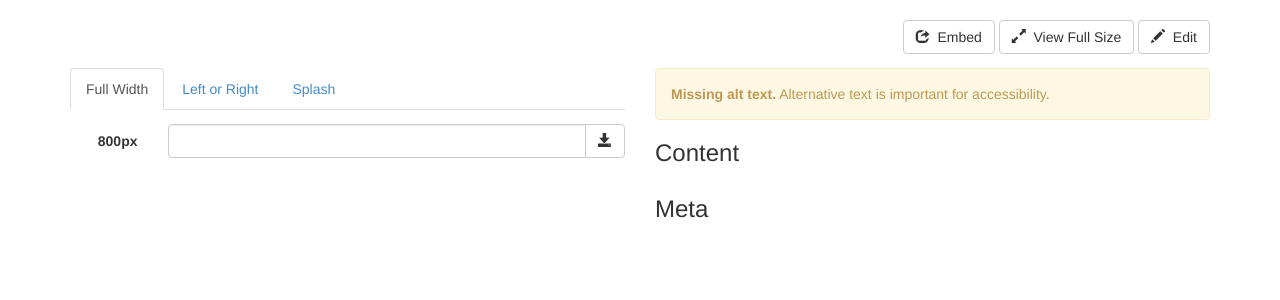
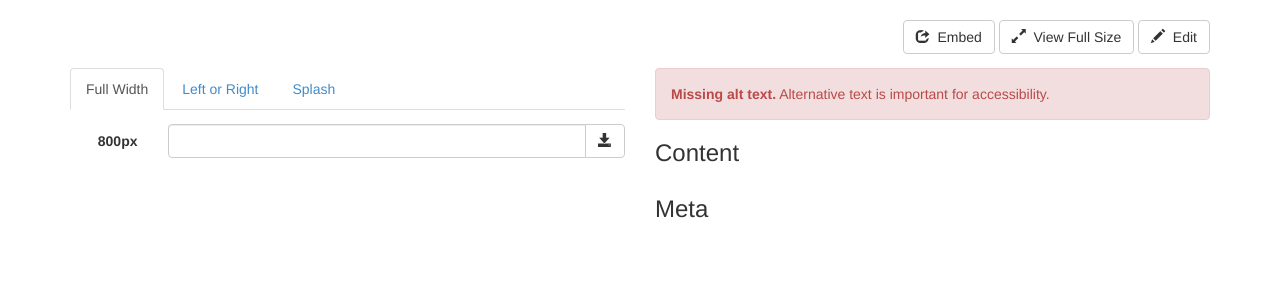
Before and after one commit to sunlightlabs/horseradish, a Django app: template horseradish/templates/photolib/photo_detail.html in a window 1280 px wide. Shown: the part 54-354 px from the top of the page. Run offline with Django 3.2, Linux system fonts and the light colour scheme; the template is opened without the code that fills it, so the values that code supplies are empty; some libraries are stand-ins or nearby versions.

Commit message:
make missing alt danger instead of warning

```diff
--- a/horseradish/templates/photolib/photo_detail.html
+++ b/horseradish/templates/photolib/photo_detail.html
@@ -91,7 +91,7 @@
         <div class="col-md-6">
 
         	{% if not photo.alt %}
-        		<div class="alert alert-warning">
+        		<div class="alert alert-danger">
         			<strong>Missing alt text.</strong> Alternative text is important for accessibility.
         		</div>
         	{% endif %}
```
